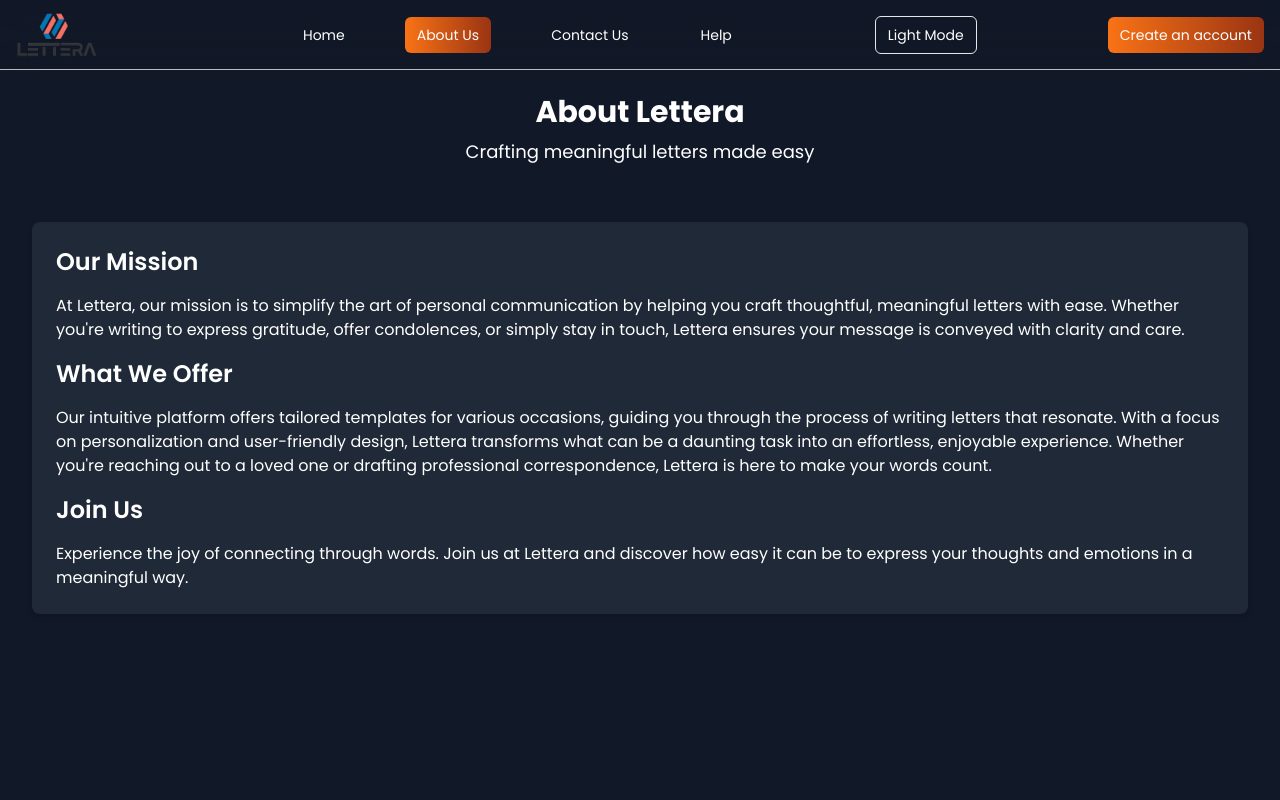
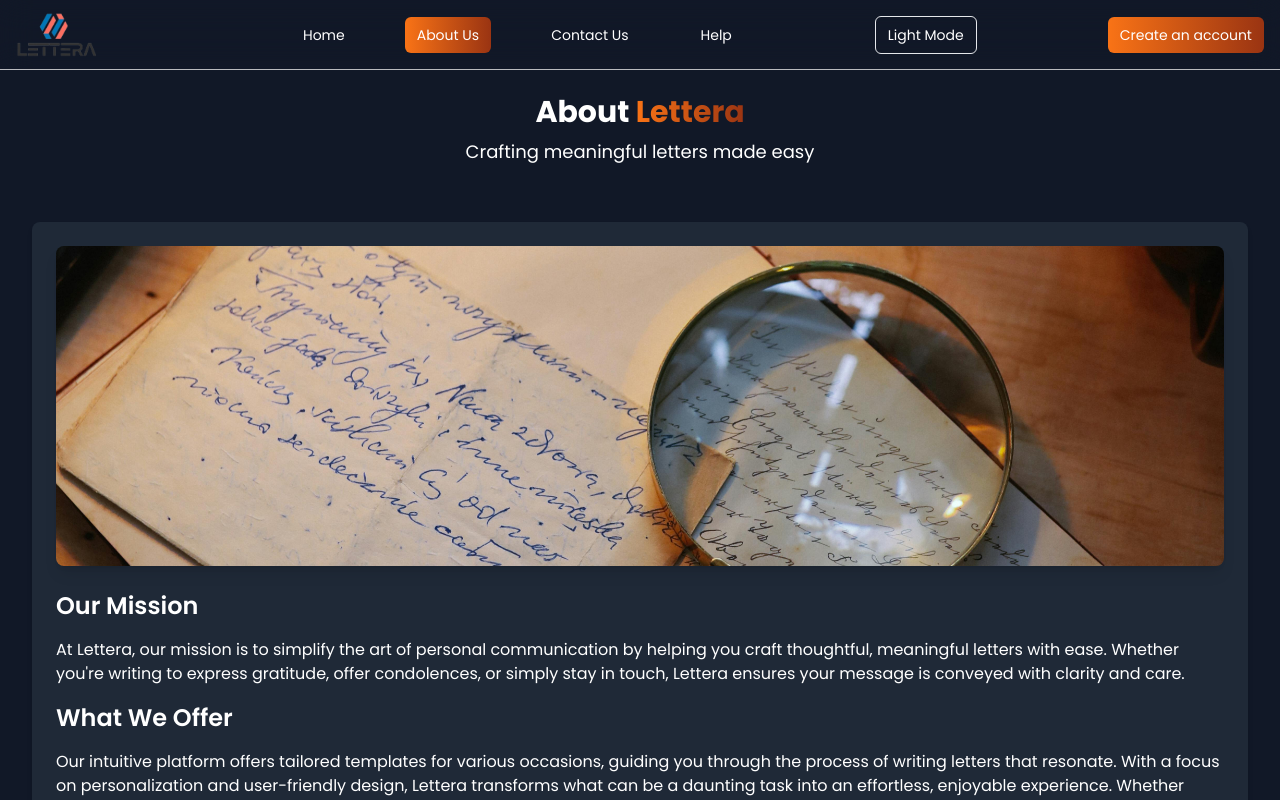
Before and after one commit to covey-codes/Lettera-project, a React (Vite) app: page /about in a window 1280 px wide. Shown: the top 800 px of the page. Built offline with nearby package versions, Linux system fonts and the light colour scheme.

Commit message:
15th commit (About page completed)

```diff
--- a/src/components/About.jsx
+++ b/src/components/About.jsx
@@ -1,28 +1,52 @@
-import React from 'react';
+import React from "react";
+import pic2 from "../assets/pexels2.jpg";
 
 const About = () => {
   return (
     <div className="min-h-screen flex flex-col bg-gray-50 dark:bg-gray-900 text-gray-800 dark:text-white">
       <header className="py-6 text-center">
-        <h1 className="text-3xl font-bold">About Lettera</h1>
+        <h1 className="text-3xl font-bold">
+          About{" "}
+          <span className="bg-gradient-to-r from-orange-500 to-orange-800 text-transparent bg-clip-text">
+            Lettera
+          </span>
+        </h1>
         <p className="mt-2 text-lg">Crafting meaningful letters made easy</p>
       </header>
 
       <main className="flex-grow container mx-auto p-4 md:p-8">
         <section className="bg-white dark:bg-gray-800 rounded-lg shadow-md p-6">
+          <img
+            src={pic2}
+            alt="Our Mission"
+            className="w-full h-auto max-h-80 object-cover mb-6 rounded-lg shadow-lg"
+          />
+
           <h2 className="text-2xl font-semibold mb-4">Our Mission</h2>
           <p className="mb-4">
-            At Lettera, our mission is to simplify the art of personal communication by helping you craft thoughtful, meaningful letters with ease. Whether you're writing to express gratitude, offer condolences, or simply stay in touch, Lettera ensures your message is conveyed with clarity and care.
+            At Lettera, our mission is to simplify the art of personal
+            communication by helping you craft thoughtful, meaningful letters
+            with ease. Whether you're writing to express gratitude, offer
+            condolences, or simply stay in touch, Lettera ensures your message
+            is conveyed with clarity and care.
           </p>
 
           <h2 className="text-2xl font-semibold mb-4">What We Offer</h2>
           <p className="mb-4">
-            Our intuitive platform offers tailored templates for various occasions, guiding you through the process of writing letters that resonate. With a focus on personalization and user-friendly design, Lettera transforms what can be a daunting task into an effortless, enjoyable experience. Whether you're reaching out to a loved one or drafting professional correspondence, Lettera is here to make your words count.
+            Our intuitive platform offers tailored templates for various
+            occasions, guiding you through the process of writing letters that
+            resonate. With a focus on personalization and user-friendly design,
+            Lettera transforms what can be a daunting task into an effortless,
+            enjoyable experience. Whether you're reaching out to a loved one or
+            drafting professional correspondence, Lettera is here to make your
+            words count.
           </p>
 
           <h2 className="text-2xl font-semibold mb-4">Join Us</h2>
           <p>
-            Experience the joy of connecting through words. Join us at Lettera and discover how easy it can be to express your thoughts and emotions in a meaningful way.
+            Experience the joy of connecting through words. Join us at Lettera
+            and discover how easy it can be to express your thoughts and
+            emotions in a meaningful way.
           </p>
         </section>
       </main>
```
Also changed, not shown: src/assets/pexels.jpg (added), src/assets/pexels2.jpg (added).
